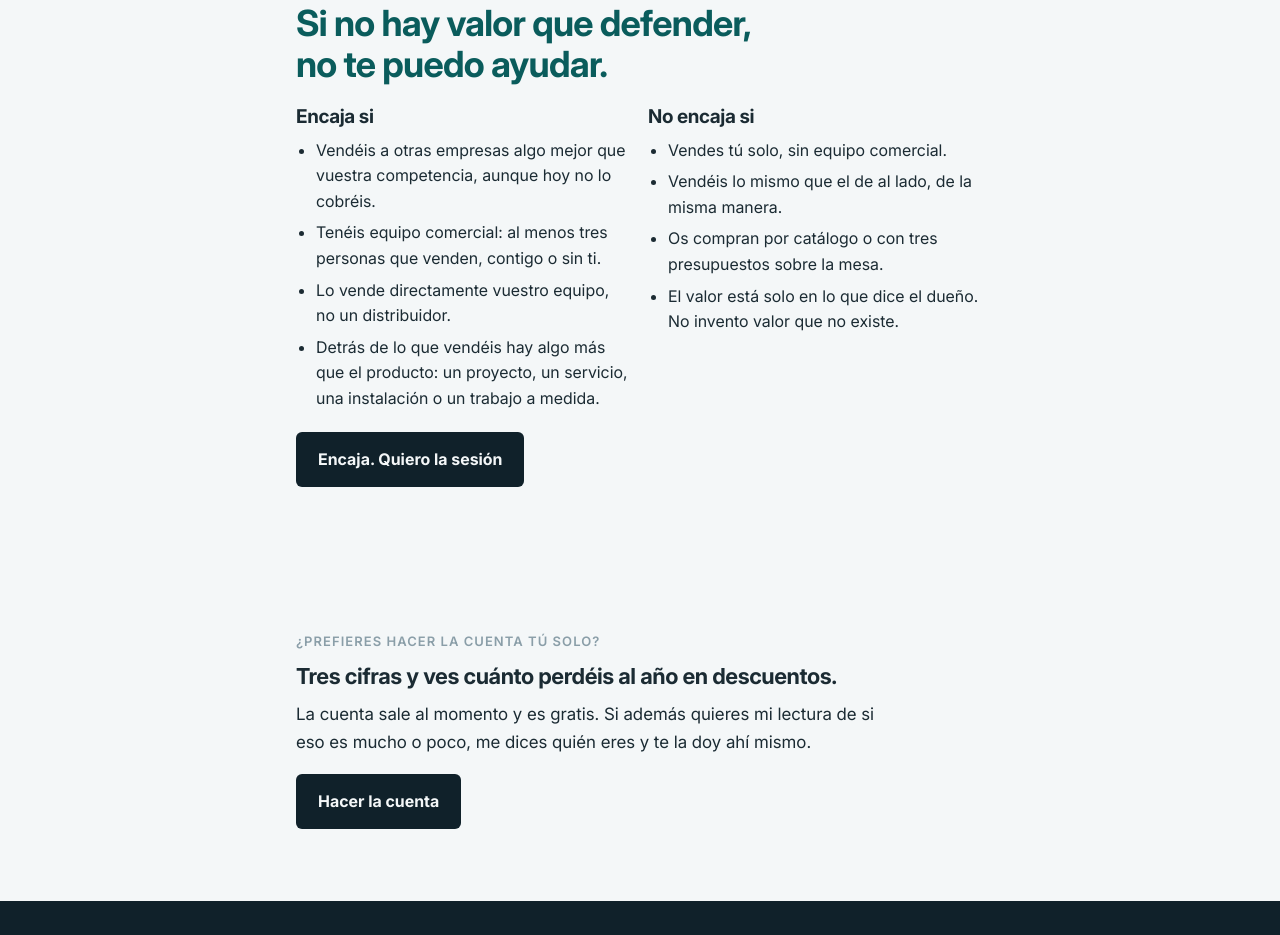
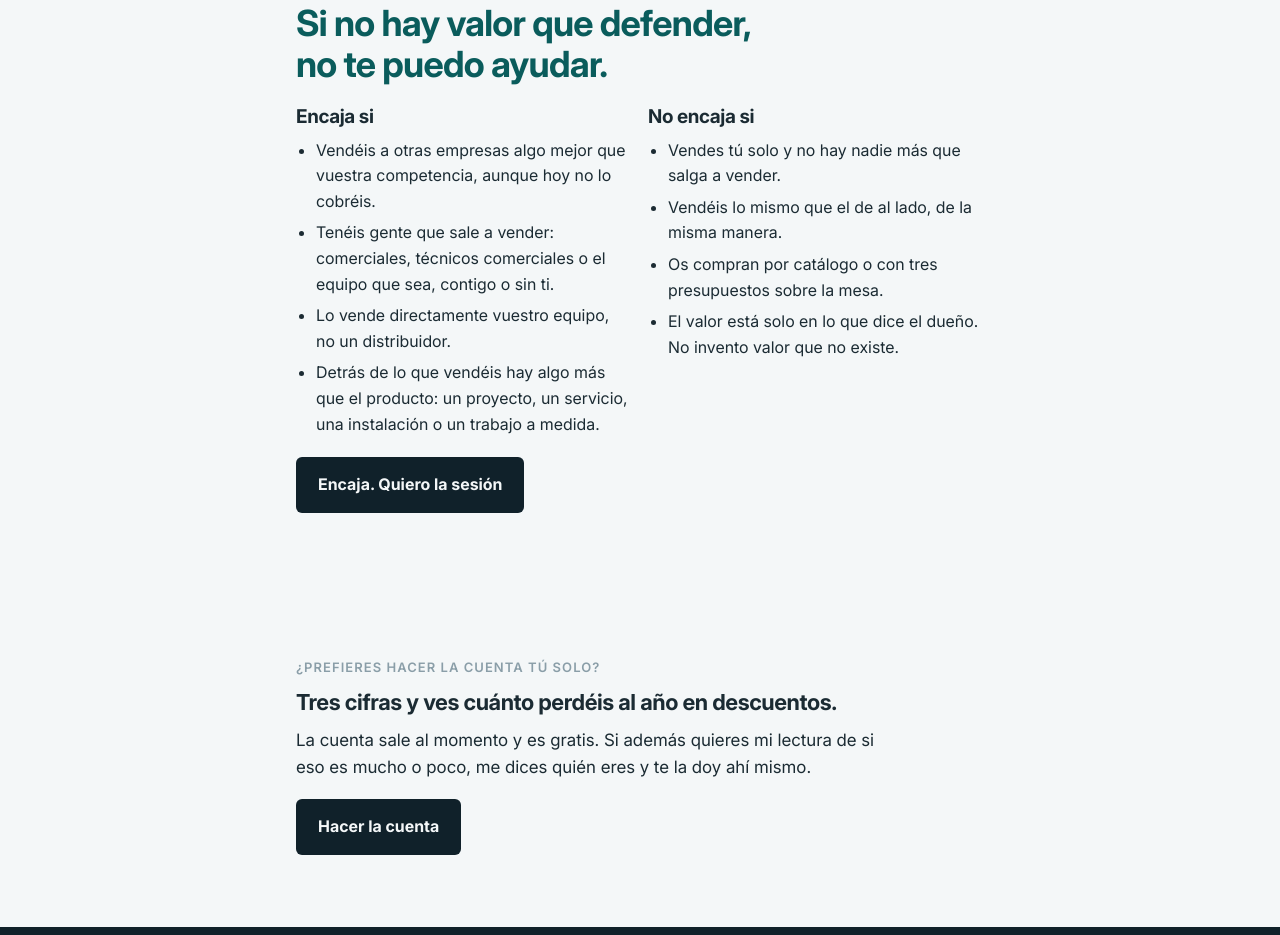
Before and after one commit to juanitoabarcaf-lang/web, a plain HTML site: page index.html in a window 1280 px wide. Shown: the part 4856-5791 px from the top of the page. Drawn offline with Linux system fonts and the light colour scheme.

Commit message:
Fuerza comercial del tipo que sea, y la pregunta del dinero sin cifra
El filtro ya no exige tres personas: vale cualquiera que salga a vender,
tecnicos comerciales incluidos. Solo queda fuera quien vende solo.

La pregunta de inversion deja de nombrar 3.000-5.000 euros y pasa a
preguntar si pondrian solucion, apoyandose en lo que pierden.

Co-Authored-By: Claude Opus 5 <noreply@anthropic.com>
Claude-Session: https://claude.ai/code/session_01JbZUpXWtmkMLQf7XQvjfcm

```diff
--- a/index.html
+++ b/index.html
@@ -331,7 +331,7 @@ s.setAttribute("data-website-id","1c7607e6-4799-4255-bdee-e5a77d4e1a08");documen
           </div>
         </fieldset>
         <fieldset class="q">
-          <legend>Si la cuenta sale, ¿estaríais dispuestos a invertir entre 3.000 y 5.000 € para dejar de perder margen por precio?</legend>
+          <legend>Si en la sesión sale el número y una forma de arreglarlo, ¿estaríais dispuestos a poner solución? Suele costar bastante menos de lo que se va en un año.</legend>
           <div class="opts">
             <label class="opt"><input type="radio" name="inversion" value="Sí"><span>Sí</span></label>
             <label class="opt"><input type="radio" name="inversion" value="Depende de lo que salga"><span>Depende de lo que salga</span></label>
@@ -395,7 +395,7 @@ s.setAttribute("data-website-id","1c7607e6-4799-4255-bdee-e5a77d4e1a08");documen
         <h3>Encaja si</h3>
         <ul>
           <li>Vendéis a otras empresas algo mejor que vuestra competencia, aunque hoy no lo cobréis.</li>
-          <li>Tenéis equipo comercial: al menos tres personas que venden, contigo o sin ti.</li>
+          <li>Tenéis gente que sale a vender: comerciales, técnicos comerciales o el equipo que sea, contigo o sin ti.</li>
           <li>Lo vende directamente vuestro equipo, no un distribuidor.</li>
           <li>Detrás de lo que vendéis hay algo más que el producto: un proyecto, un servicio, una instalación o un trabajo a medida.</li>
         </ul>
@@ -403,7 +403,7 @@ s.setAttribute("data-website-id","1c7607e6-4799-4255-bdee-e5a77d4e1a08");documen
       <div>
         <h3>No encaja si</h3>
         <ul>
-          <li>Vendes tú solo, sin equipo comercial.</li>
+          <li>Vendes tú solo y no hay nadie más que salga a vender.</li>
           <li>Vendéis lo mismo que el de al lado, de la misma manera.</li>
           <li>Os compran por catálogo o con tres presupuestos sobre la mesa.</li>
           <li>El valor está solo en lo que dice el dueño. No invento valor que no existe.</li>
```
